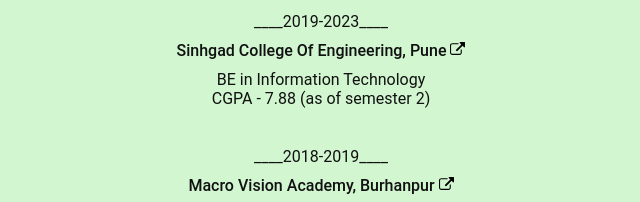
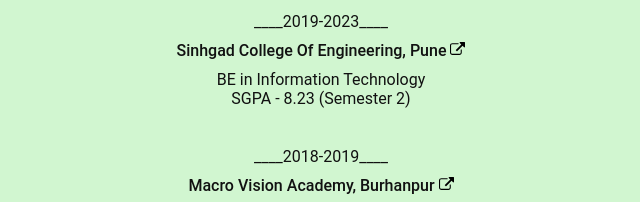
Before and after one commit to adityasonani/helloworld, a plain HTML site: page index.html in a window 1280 px wide. Shown: the part 709-911 px from the top of the page, 319-959 px from the left. Drawn offline with Linux system fonts and the light colour scheme.

Commit message:
Update index.html

```diff
--- a/index.html
+++ b/index.html
@@ -268,7 +268,7 @@
         <p id="course">
             BE in Information Technology
             <br>
-            CGPA - 7.88 (as of semester 2)
+            SGPA - 8.23 (Semester 2)
         </p>
         <br>
         <p id="date1">
```
